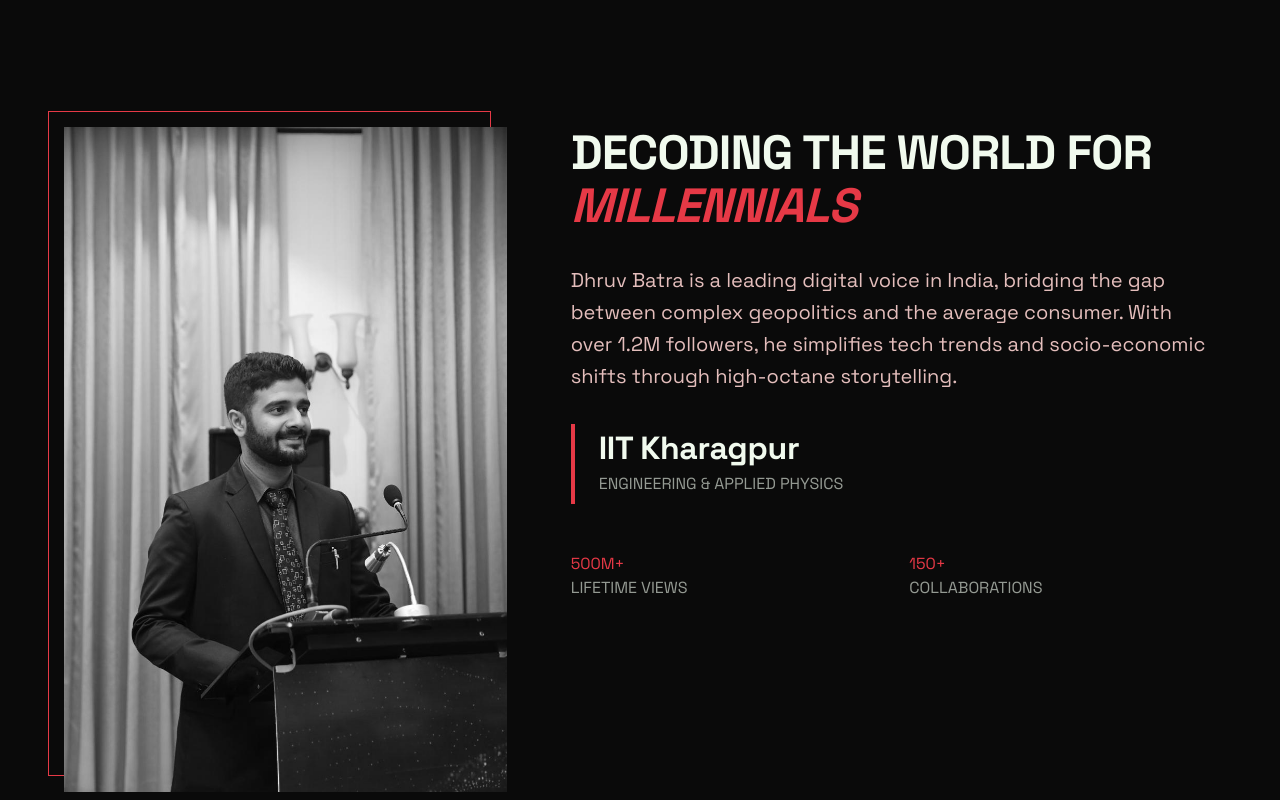
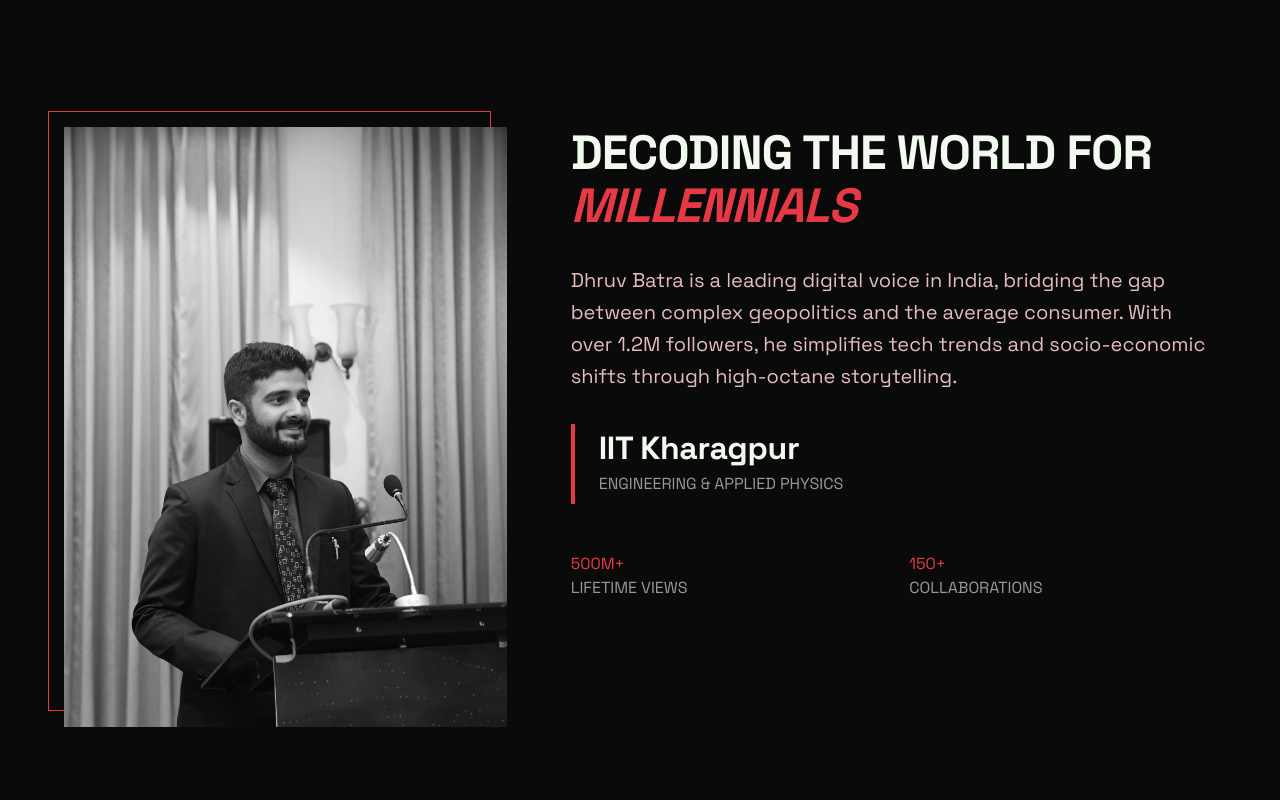
Before and after one commit to dhruvbatra003/dhruv-batra-portfolio, a Next.js app: page / in a window 1280 px wide. Shown: the part 1120-1920 px from the top of the page. Built offline with nearby package versions, Linux system fonts and the light colour scheme.

Commit message:
fix about section portrait crop

```diff
--- a/app/page.tsx
+++ b/app/page.tsx
@@ -164,7 +164,7 @@
             {/* eslint-disable-next-line @next/next/no-img-element */}
             <img
               alt={`${c.meta.name} portrait`}
-              className="w-full grayscale relative z-10"
+              className="w-full h-[600px] object-cover object-[center_15%] grayscale relative z-10"
               src={c.about.portraitUrl}
             />
           </div>
```
